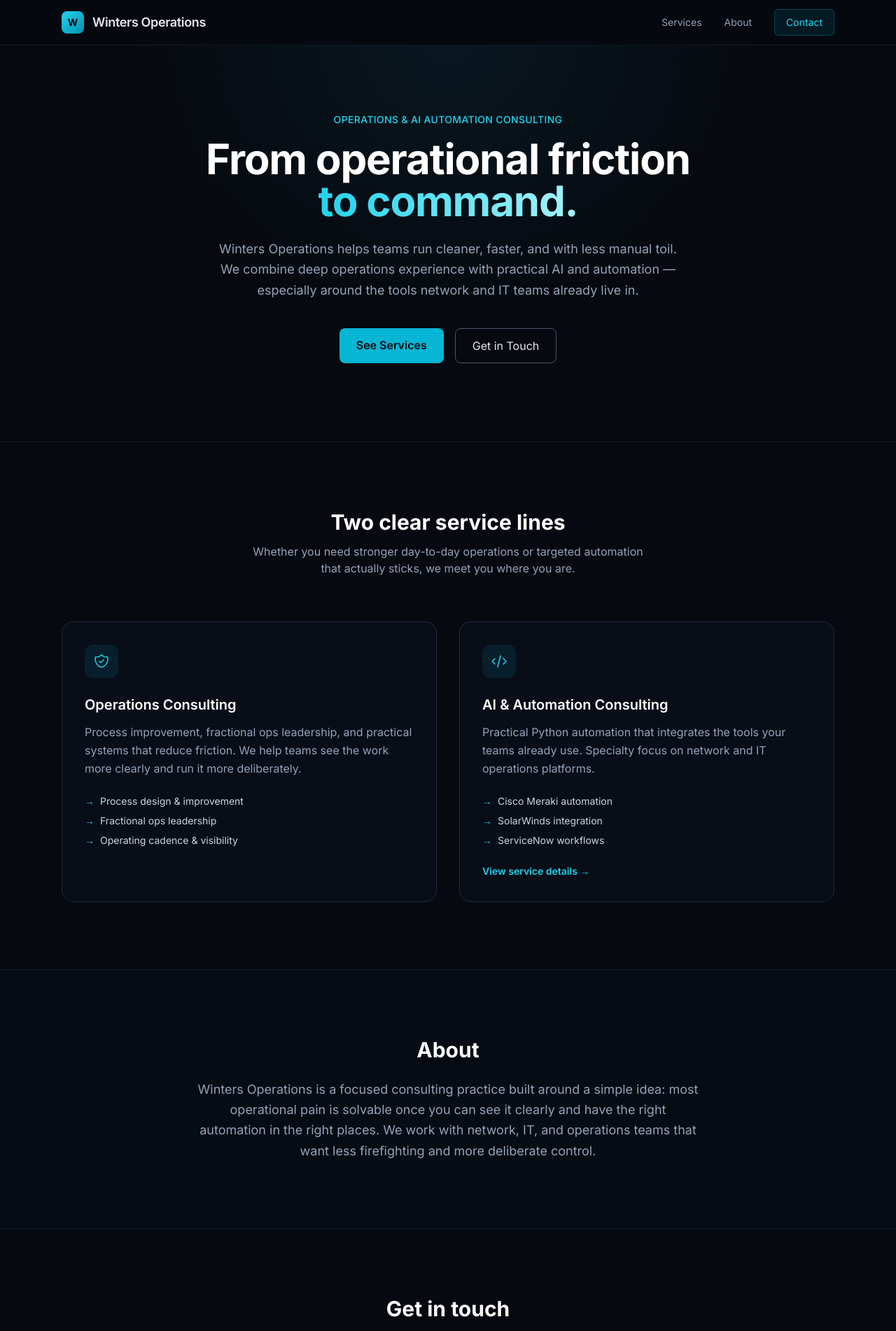
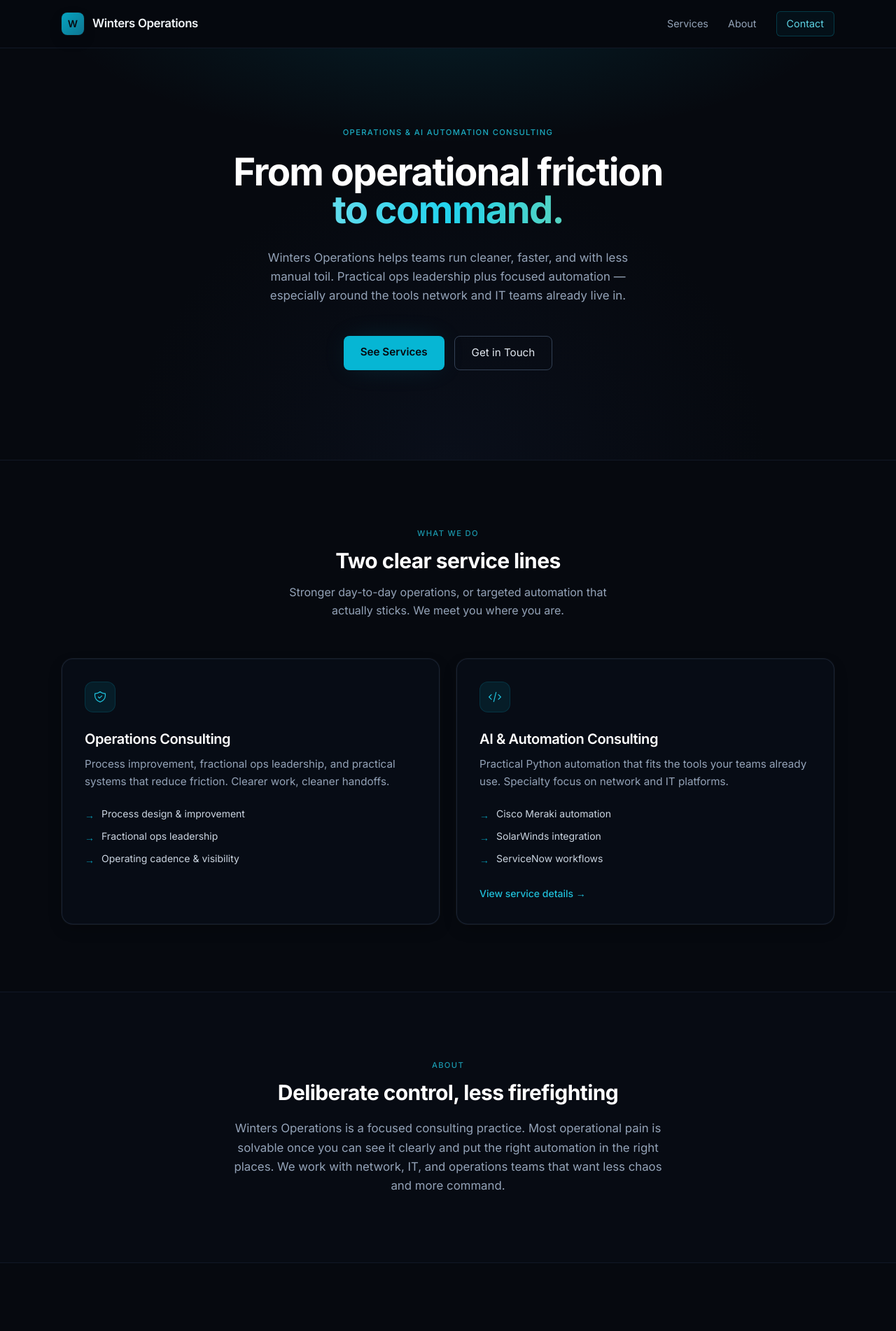
Before and after one commit to WintCom-Solutions/wintersoperations-site, a Next.js app: page / in a window 1280 px wide. Shown: the top 1902 px of the page at 70% size. Built offline with nearby package versions, Linux system fonts and the light colour scheme.

Commit message:
Homepage visual pass: softer cyan, refined hierarchy (#7)
- Restrained accent usage
- Improved section rhythm and card treatment
- Cleaner header/footer
- Stronger professional consulting tone in layout

```diff
--- a/app/page.tsx
+++ b/app/page.tsx
@@ -2,26 +2,26 @@ export default function Home() {
   return (
     <div className="min-h-screen flex flex-col">
       {/* Nav */}
-      <header className="border-b border-navy-700/60 bg-navy-950/80 backdrop-blur sticky top-0 z-50">
-        <div className="max-w-6xl mx-auto px-6 h-16 flex items-center justify-between">
-          <div className="flex items-center gap-3">
-            <div className="w-8 h-8 rounded-lg bg-gradient-to-br from-cyan-400 to-cyan-600 flex items-center justify-center font-bold text-navy-950 text-sm">
+      <header className="border-b border-navy-800/80 bg-navy-950/90 backdrop-blur-md sticky top-0 z-50">
+        <div className="max-w-6xl mx-auto px-6 h-[4.25rem] flex items-center justify-between">
+          <a href="/" className="flex items-center gap-3 group">
+            <div className="w-8 h-8 rounded-lg bg-gradient-to-br from-cyan-500/90 to-cyan-700 flex items-center justify-center font-semibold text-navy-950 text-sm shadow-soft">
               W
             </div>
-            <span className="font-semibold tracking-tight text-lg">
+            <span className="font-semibold tracking-tight text-[1.05rem] text-slate-100 group-hover:text-white transition">
               Winters Operations
             </span>
-          </div>
-          <nav className="hidden sm:flex items-center gap-8 text-sm text-slate-400">
-            <a href="/services" className="hover:text-cyan-400 transition">
+          </a>
+          <nav className="hidden sm:flex items-center gap-7 text-[0.9rem] text-slate-400">
+            <a href="/services" className="hover:text-slate-100 transition">
               Services
             </a>
-            <a href="#about" className="hover:text-cyan-400 transition">
+            <a href="#about" className="hover:text-slate-100 transition">
               About
             </a>
             <a
               href="#contact"
-              className="px-4 py-2 rounded-md bg-cyan-500/10 text-cyan-400 border border-cyan-500/30 hover:bg-cyan-500/20 transition"
+              className="px-3.5 py-1.5 rounded-md text-cyan-300/90 border border-cyan-500/25 bg-cyan-500/5 hover:bg-cyan-500/10 hover:border-cyan-500/40 hover:text-cyan-200 transition"
             >
               Contact
             </a>
@@ -32,34 +32,34 @@ export default function Home() {
       <main className="flex-1">
         {/* Hero */}
         <section className="relative overflow-hidden">
-          <div className="absolute inset-0 bg-[radial-gradient(ellipse_at_top,_var(--tw-gradient-stops))] from-cyan-900/20 via-navy-950 to-navy-950" />
-          <div className="relative max-w-6xl mx-auto px-6 pt-24 pb-28 text-center">
-            <p className="text-cyan-400 font-medium tracking-wide text-sm uppercase mb-4">
+          <div className="absolute inset-0 bg-[radial-gradient(ellipse_80%_60%_at_50%_-10%,rgba(6,182,212,0.12),transparent_55%)]" />
+          <div className="absolute inset-0 bg-[radial-gradient(ellipse_at_bottom,rgba(15,23,42,0.4),transparent_50%)]" />
+          <div className="relative max-w-6xl mx-auto px-6 pt-28 pb-32 text-center">
+            <p className="text-cyan-400/80 font-medium tracking-[0.12em] text-[0.7rem] uppercase mb-5">
               Operations & AI Automation Consulting
             </p>
-            <h1 className="text-4xl sm:text-5xl md:text-6xl font-bold tracking-tight text-white max-w-4xl mx-auto leading-[1.15]">
+            <h1 className="text-4xl sm:text-5xl md:text-[3.4rem] font-bold tracking-tighter text-white max-w-3xl mx-auto leading-[1.12]">
               From operational friction
               <br />
-              <span className="text-transparent bg-clip-text bg-gradient-to-r from-cyan-400 to-cyan-200">
+              <span className="text-transparent bg-clip-text bg-gradient-to-r from-cyan-300/95 via-cyan-400 to-teal-300/90">
                 to command.
               </span>
             </h1>
-            <p className="mt-6 text-lg text-slate-400 max-w-2xl mx-auto leading-relaxed">
+            <p className="mt-7 text-[1.05rem] text-slate-400 max-w-xl mx-auto leading-relaxed">
               Winters Operations helps teams run cleaner, faster, and with less
-              manual toil. We combine deep operations experience with practical
-              AI and automation — especially around the tools network and IT
-              teams already live in.
+              manual toil. Practical ops leadership plus focused automation —
+              especially around the tools network and IT teams already live in.
             </p>
-            <div className="mt-10 flex flex-col sm:flex-row gap-4 justify-center">
+            <div className="mt-11 flex flex-col sm:flex-row gap-3.5 justify-center">
               <a
                 href="/services"
-                className="px-6 py-3 rounded-lg bg-cyan-500 text-navy-950 font-semibold hover:bg-cyan-400 transition"
+                className="px-6 py-3 rounded-lg bg-cyan-500 text-navy-950 font-semibold text-[0.95rem] hover:bg-cyan-400 transition shadow-glow"
               >
                 See Services
               </a>
               <a
                 href="#contact"
-                className="px-6 py-3 rounded-lg border border-slate-600 text-slate-200 hover:border-cyan-500/50 hover:text-cyan-300 transition"
+                className="px-6 py-3 rounded-lg border border-navy-600 text-slate-200 hover:border-slate-500 hover:text-white transition text-[0.95rem]"
               >
                 Get in Touch
               </a>
@@ -68,22 +68,27 @@ export default function Home() {
         </section>
 
         {/* Services */}
-        <section id="services" className="py-24 border-t border-navy-800">
+        <section id="services" className="py-24 border-t border-navy-800/80">
           <div className="max-w-6xl mx-auto px-6">
-            <div className="text-center mb-16">
-              <h2 className="text-3xl font-bold text-white">Two clear service lines</h2>
-              <p className="mt-3 text-slate-400 max-w-xl mx-auto">
-                Whether you need stronger day-to-day operations or targeted
-                automation that actually sticks, we meet you where you are.
+            <div className="text-center mb-14">
+              <p className="text-cyan-400/70 font-medium tracking-[0.12em] text-[0.7rem] uppercase mb-3">
+                What we do
+              </p>
+              <h2 className="text-3xl font-bold tracking-tight text-white">
+                Two clear service lines
+              </h2>
+              <p className="mt-3.5 text-slate-400 max-w-lg mx-auto leading-relaxed">
+                Stronger day-to-day operations, or targeted automation that
+                actually sticks. We meet you where you are.
               </p>
             </div>
 
-            <div className="grid md:grid-cols-2 gap-8">
+            <div className="grid md:grid-cols-2 gap-6">
               {/* Ops Consulting */}
-              <div className="rounded-2xl border border-navy-700 bg-navy-900/50 p-8 hover:border-cyan-500/30 transition">
-                <div className="w-12 h-12 rounded-xl bg-cyan-500/10 flex items-center justify-center mb-6">
+              <div className="rounded-2xl border border-navy-700/80 bg-navy-900/40 p-8 hover:border-navy-600 hover:bg-navy-900/60 transition shadow-soft">
+                <div className="w-11 h-11 rounded-xl bg-cyan-500/10 border border-cyan-500/15 flex items-center justify-center mb-6">
                   <svg
-                    className="w-6 h-6 text-cyan-400"
+                    className="w-5 h-5 text-cyan-400/90"
                     fill="none"
                     viewBox="0 0 24 24"
                     stroke="currentColor"
@@ -96,35 +101,34 @@ export default function Home() {
                     />
                   </svg>
                 </div>
-                <h3 className="text-xl font-semibold text-white mb-3">
+                <h3 className="text-xl font-semibold text-white tracking-tight mb-2.5">
                   Operations Consulting
                 </h3>
-                <p className="text-slate-400 leading-relaxed mb-6">
+                <p className="text-slate-400 leading-relaxed mb-6 text-[0.95rem]">
                   Process improvement, fractional ops leadership, and practical
-                  systems that reduce friction. We help teams see the work more
-                  clearly and run it more deliberately.
+                  systems that reduce friction. Clearer work, cleaner handoffs.
                 </p>
-                <ul className="space-y-2 text-sm text-slate-300">
-                  <li className="flex gap-2">
-                    <span className="text-cyan-400">→</span> Process design &
-                    improvement
+                <ul className="space-y-2.5 text-sm text-slate-300">
+                  <li className="flex gap-2.5">
+                    <span className="text-cyan-500/80 mt-0.5">→</span>
+                    Process design & improvement
                   </li>
-                  <li className="flex gap-2">
-                    <span className="text-cyan-400">→</span> Fractional ops
-                    leadership
+                  <li className="flex gap-2.5">
+                    <span className="text-cyan-500/80 mt-0.5">→</span>
+                    Fractional ops leadership
                   </li>
-                  <li className="flex gap-2">
-                    <span className="text-cyan-400">→</span> Operating cadence
-                    & visibility
+                  <li className="flex gap-2.5">
+                    <span className="text-cyan-500/80 mt-0.5">→</span>
+                    Operating cadence & visibility
                   </li>
                 </ul>
               </div>
 
               {/* AI / Automation */}
-              <div className="rounded-2xl border border-navy-700 bg-navy-900/50 p-8 hover:border-cyan-500/30 transition">
-                <div className="w-12 h-12 rounded-xl bg-cyan-500/10 flex items-center justify-center mb-6">
+              <div className="rounded-2xl border border-navy-700/80 bg-navy-900/40 p-8 hover:border-navy-600 hover:bg-navy-900/60 transition shadow-soft">
+                <div className="w-11 h-11 rounded-xl bg-cyan-500/10 border border-cyan-500/15 flex items-center justify-center mb-6">
                   <svg
-                    className="w-6 h-6 text-cyan-400"
+                    className="w-5 h-5 text-cyan-400/90"
                     fill="none"
                     viewBox="0 0 24 24"
                     stroke="currentColor"
@@ -137,31 +141,30 @@ export default function Home() {
                     />
                   </svg>
                 </div>
-                <h3 className="text-xl font-semibold text-white mb-3">
+                <h3 className="text-xl font-semibold text-white tracking-tight mb-2.5">
                   AI & Automation Consulting
                 </h3>
-                <p className="text-slate-400 leading-relaxed mb-6">
-                  Practical Python automation that integrates the tools your
-                  teams already use. Specialty focus on network and IT
-                  operations platforms.
+                <p className="text-slate-400 leading-relaxed mb-6 text-[0.95rem]">
+                  Practical Python automation that fits the tools your teams
+                  already use. Specialty focus on network and IT platforms.
                 </p>
-                <ul className="space-y-2 text-sm text-slate-300">
-                  <li className="flex gap-2">
-                    <span className="text-cyan-400">→</span> Cisco Meraki
-                    automation
+                <ul className="space-y-2.5 text-sm text-slate-300">
+                  <li className="flex gap-2.5">
+                    <span className="text-cyan-500/80 mt-0.5">→</span>
+                    Cisco Meraki automation
                   </li>
-                  <li className="flex gap-2">
-                    <span className="text-cyan-400">→</span> SolarWinds
-                    integration
+                  <li className="flex gap-2.5">
+                    <span className="text-cyan-500/80 mt-0.5">→</span>
+                    SolarWinds integration
                   </li>
-                  <li className="flex gap-2">
-                    <span className="text-cyan-400">→</span> ServiceNow
-                    workflows
+                  <li className="flex gap-2.5">
+                    <span className="text-cyan-500/80 mt-0.5">→</span>
+                    ServiceNow workflows
                   </li>
                 </ul>
                 <a
                   href="/services"
-                  className="mt-6 inline-flex text-sm font-semibold text-cyan-400 hover:text-cyan-300"
+                  className="mt-7 inline-flex text-sm font-medium text-cyan-400/90 hover:text-cyan-300 transition"
                 >
                   View service details →
                 </a>
@@ -171,30 +174,42 @@ export default function Home() {
         </section>
 
         {/* About */}
-        <section id="about" className="py-24 border-t border-navy-800 bg-navy-900/30">
-          <div className="max-w-3xl mx-auto px-6 text-center">
-            <h2 className="text-3xl font-bold text-white mb-6">About</h2>
-            <p className="text-slate-400 leading-relaxed text-lg">
-              Winters Operations is a focused consulting practice built around a
-              simple idea: most operational pain is solvable once you can see it
-              clearly and have the right automation in the right places. We work
-              with network, IT, and operations teams that want less firefighting
-              and more deliberate control.
+        <section
+          id="about"
+          className="py-24 border-t border-navy-800/80 bg-navy-900/25"
+        >
+          <div className="max-w-2xl mx-auto px-6 text-center">
+            <p className="text-cyan-400/70 font-medium tracking-[0.12em] text-[0.7rem] uppercase mb-3">
+              About
+            </p>
+            <h2 className="text-3xl font-bold tracking-tight text-white mb-5">
+              Deliberate control, less firefighting
+            </h2>
+            <p className="text-slate-400 leading-relaxed text-[1.05rem]">
+              Winters Operations is a focused consulting practice. Most
+              operational pain is solvable once you can see it clearly and put
+              the right automation in the right places. We work with network,
+              IT, and operations teams that want less chaos and more command.
             </p>
           </div>
         </section>
 
         {/* Contact */}
-        <section id="contact" className="py-24 border-t border-navy-800">
-          <div className="max-w-xl mx-auto px-6 text-center">
-            <h2 className="text-3xl font-bold text-white mb-4">Get in touch</h2>
-            <p className="text-slate-400 mb-8">
+        <section id="contact" className="py-24 border-t border-navy-800/80">
+          <div className="max-w-lg mx-auto px-6 text-center">
+            <p className="text-cyan-400/70 font-medium tracking-[0.12em] text-[0.7rem] uppercase mb-3">
+              Contact
+            </p>
+            <h2 className="text-3xl font-bold tracking-tight text-white mb-4">
+              Get in touch
+            </h2>
+            <p className="text-slate-400 mb-9 leading-relaxed">
               Ready to talk about how your operations or automation could run
               better? Reach out — we’ll respond promptly.
             </p>
             <a
               href="mailto:solutions@wintersoperations.com"
-              className="inline-flex items-center gap-2 px-6 py-3 rounded-lg bg-cyan-500 text-navy-950 font-semibold hover:bg-cyan-400 transition"
+              className="inline-flex items-center gap-2 px-6 py-3 rounded-lg bg-cyan-500 text-navy-950 font-semibold text-[0.95rem] hover:bg-cyan-400 transition shadow-glow"
             >
               solutions@wintersoperations.com
             </a>
@@ -203,11 +218,11 @@ export default function Home() {
       </main>
 
       {/* Footer */}
-      <footer className="border-t border-navy-800 py-8">
-        <div className="max-w-6xl mx-auto px-6 flex flex-col sm:flex-row items-center justify-between gap-4 text-sm text-slate-500">
+      <footer className="border-t border-navy-800/80 py-8">
+        <div className="max-w-6xl mx-auto px-6 flex flex-col sm:flex-row items-center justify-between gap-3 text-sm text-slate-500">
           <div>© {new Date().getFullYear()} Winters Operations</div>
-          <div className="text-slate-600">
-            Site scaffolded by Grok · AI Task Force #108
+          <div className="text-slate-600 text-xs tracking-wide">
+            Ops & AI automation consulting
           </div>
         </div>
       </footer>
```
